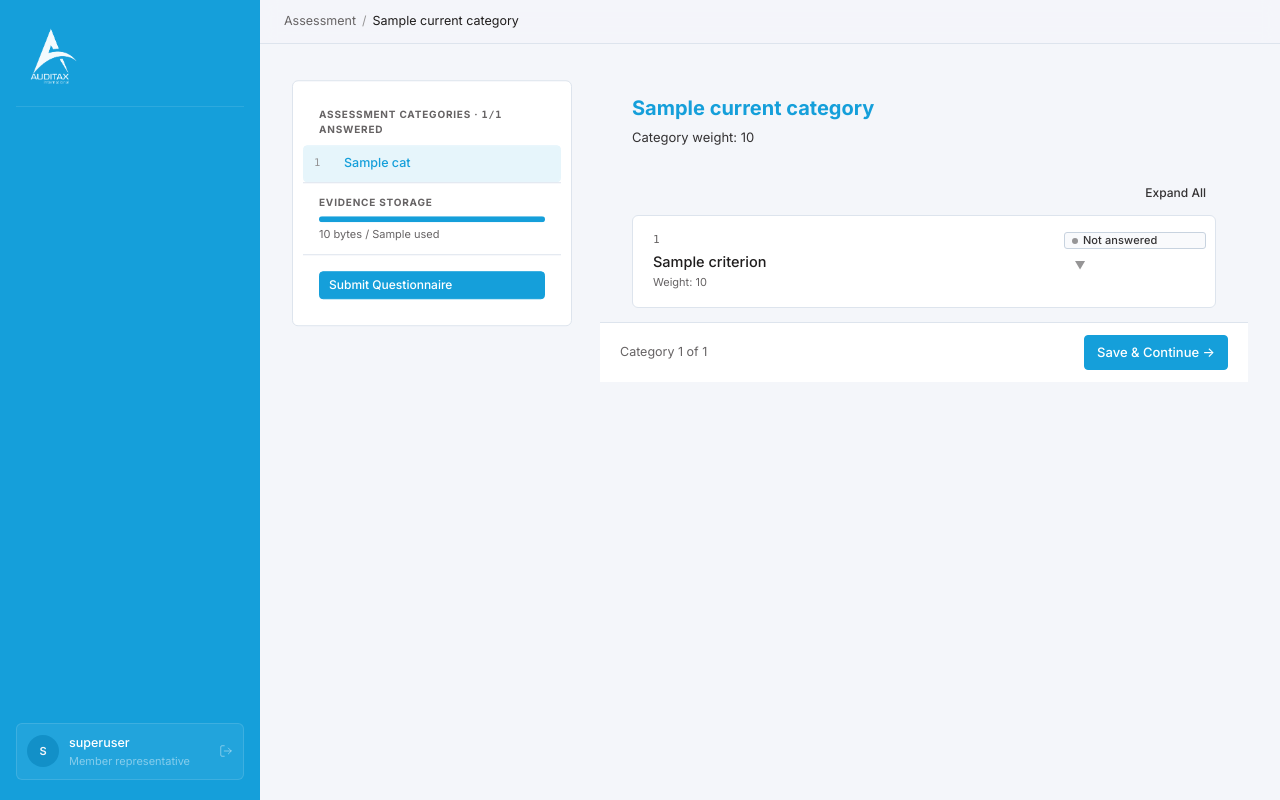
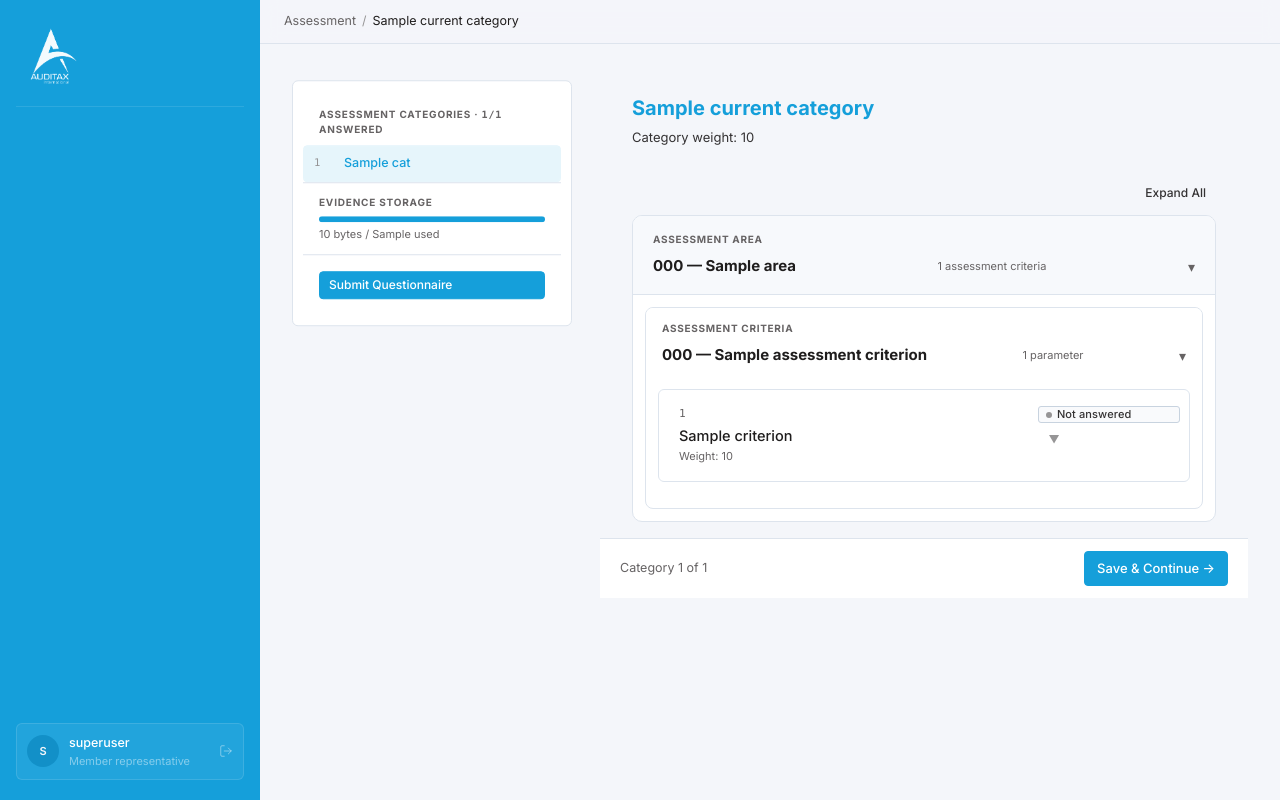
Before and after one commit to auditaxinternational2010-cloud/DSE_DigitalAssessmentPlatform-, a Django app: template assessment/templates/assessment/questionnaire_fill.html in a window 1280 px wide. Run offline with Django 5.2, Linux system fonts and the light colour scheme; a user stored in the database is signed in; data comes from the database, SQL or seed files in the repository; tables that the repository leaves empty hold one stand-in row (values such as "Sample post"); the template is opened without the code that fills it: values that come from a table or form of the project are taken from there, most other values are stand-ins (such as "Sample title", 1, 10 or a date in 2020).

Commit message:
Update Django questionnaire system

```diff
--- a/assessment/templates/assessment/questionnaire_fill.html
+++ b/assessment/templates/assessment/questionnaire_fill.html
@@ -3,6 +3,24 @@
 {% block breadcrumb_parent %}Assessment{% endblock %}
 {% block breadcrumb_current %}{{ current_category.name }}{% endblock %}
 {% block content %}
+<style>
+  .cascade-area { margin: 0 0 16px; border: 1px solid var(--line); border-radius: 10px; background: var(--surface, #fff); overflow: hidden; }
+  .cascade-area-summary, .cascade-criterion-summary { list-style: none; cursor: pointer; display: flex; flex-wrap: wrap; align-items: center; gap: 8px 12px; padding: 16px 20px; }
+  .cascade-area-summary::-webkit-details-marker, .cascade-criterion-summary::-webkit-details-marker { display: none; }
+  .cascade-area-summary::after, .cascade-criterion-summary::after { content: "▾"; margin-left: auto; color: var(--ink-3); }
+  .cascade-area:not([open]) > .cascade-area-summary::after, .cascade-criterion:not([open]) > .cascade-criterion-summary::after { content: "▸"; }
+  .cascade-area-summary { background: var(--surface-2, #f7f9fc); border-bottom: 1px solid var(--line); }
+  .cascade-level { flex: 0 0 100%; font-size: 10px; font-weight: 700; letter-spacing: .07em; text-transform: uppercase; color: var(--ink-3); }
+  .cascade-heading { font-size: 15px; font-weight: 650; color: var(--ink, #172033); }
+  .cascade-count { margin-left: auto; font-size: 11px; color: var(--ink-3); }
+  .cascade-area-content { padding: 12px; }
+  .cascade-criterion { margin: 0 0 10px; border: 1px solid var(--line); border-radius: 8px; overflow: hidden; }
+  .cascade-criterion:last-child { margin-bottom: 0; }
+  .cascade-criterion-summary { padding: 13px 16px; background: var(--surface, #fff); }
+  .cascade-criterion-content { padding: 0 12px 12px; }
+  .cascade-criterion-content .indicator { margin-top: 10px; }
+  @media (max-width: 700px) { .cascade-area-summary, .cascade-criterion-summary { padding: 12px; } .cascade-count { margin-left: 0; } }
+</style>
 <div class="container">
 <div class="q-layout">
   <aside class="section-nav">
@@ -36,7 +54,23 @@
       <input type="hidden" name="category_id" value="{{ current_category.id }}">
       <div style="padding:0 32px 8px;display:flex;justify-content:flex-end;"><button type="button" id="toggle-all-btn" class="btn btn-ghost btn-sm">Expand All</button></div>
       <div style="padding:0 32px;">
-      {% for item in criteria_data %}
+      {% for area in area_groups %}
+      <details class="cascade-area" open>
+        <summary class="cascade-area-summary">
+          <span class="cascade-level">Assessment Area</span>
+          <span class="cascade-heading">{% if area.code %}{{ area.code }} — {% endif %}{{ area.name }}</span>
+          <span class="cascade-count">{{ area.criteria_groups|length }} assessment criteria</span>
+        </summary>
+        <div class="cascade-area-content">
+          {% for assessment_criterion in area.criteria_groups %}
+          <details class="cascade-criterion" open>
+            <summary class="cascade-criterion-summary">
+              <span class="cascade-level">Assessment Criteria</span>
+              <span class="cascade-heading">{% if assessment_criterion.code %}{{ assessment_criterion.code }} — {% endif %}{{ assessment_criterion.name }}</span>
+              <span class="cascade-count">{{ assessment_criterion.items|length }} parameter{{ assessment_criterion.items|length|pluralize }}</span>
+            </summary>
+            <div class="cascade-criterion-content">
+              {% for item in assessment_criterion.items %}
               <div class="indicator" data-answered="{% if item.existing_response and item.existing_response.response %}true{% else %}false{% endif %}">
                 <div class="indicator-head" role="button" tabindex="0" aria-expanded="false">
                   <div>
@@ -50,14 +84,6 @@
                   </div>
                 </div>
                 <div class="indicator-body collapsed">
-          <div class="field">
-            <div class="label">Assessment Area</div>
-            <div style="font-size:13px;color:var(--ink-2);">{{ item.criterion.area_code }} — {{ item.criterion.assessment_area }}</div>
-          </div>
-          <div class="field">
-            <div class="label">Assessment Criteria</div>
-            <div style="font-size:13px;color:var(--ink-2);">{{ item.criterion.assessment_criterion_code }} — {{ item.criterion.assessment_criterion }}</div>
-          </div>
                   <div class="field">
                     <div class="label">Relevant CMSA Act / Guideline / DSE Rule / Applicable Regulation</div>
                     <div style="font-size:12px;color:var(--ink-3);line-height:1.55;">{{ item.criterion.regulation|default:"—" }}</div>
@@ -86,6 +112,12 @@
                   </div>
                 </div>
               </div>
+              {% endfor %}
+            </div>
+          </details>
+          {% endfor %}
+        </div>
+      </details>
       {% endfor %}
       </div>
       <div class="q-save-bar">
```
Also changed, not shown: assessment/views.py (+38 -0 lines). Lines whose indentation alone changed are shown as unchanged.
